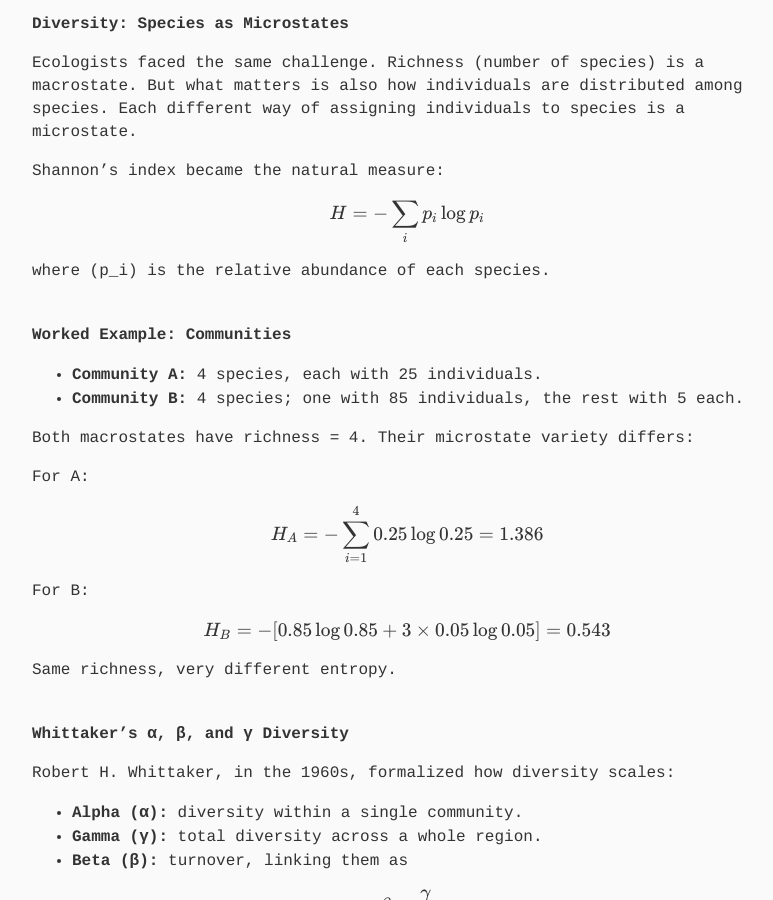
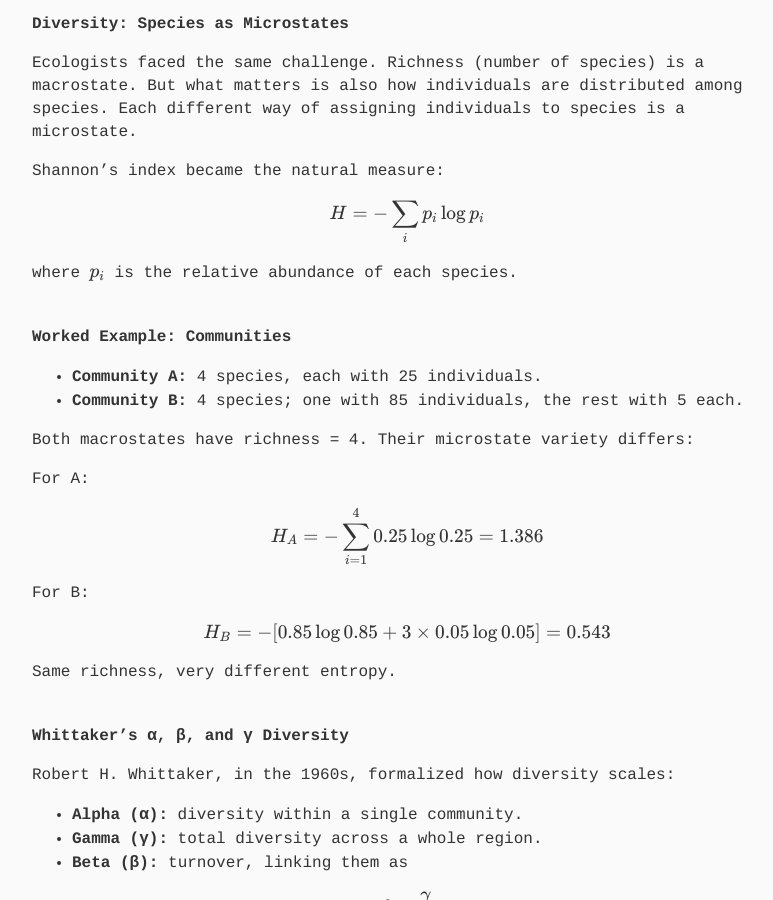
Before and after one commit to gcol33/blog, a Jekyll site: the page built from _posts/2025-09-07-global-warming-diversity-cooling.md, in a window 1280 px wide and 900 px high, scrolled down 1698 px. Shown: the whole window, without its empty margins (233-1006 px from the left). Built offline with Jekyll 4.4.1, drawn with Linux system fonts in a browser that asks for light colours; some web fonts are replaced.

```diff
--- a/_posts/2025-09-07-global-warming-diversity-cooling.md
+++ b/_posts/2025-09-07-global-warming-diversity-cooling.md
@@ -65,7 +65,7 @@ $$
 H = -\sum_i p_i \log p_i
 $$
 
-where \(p_i\) is the relative abundance of each species.
+where $p_i$ is the relative abundance of each species.
 
 ## Worked Example: Communities
 
```
Also changed, not shown: _posts/2025-09-06-de-mere-dice.md (+0 -2 lines).
